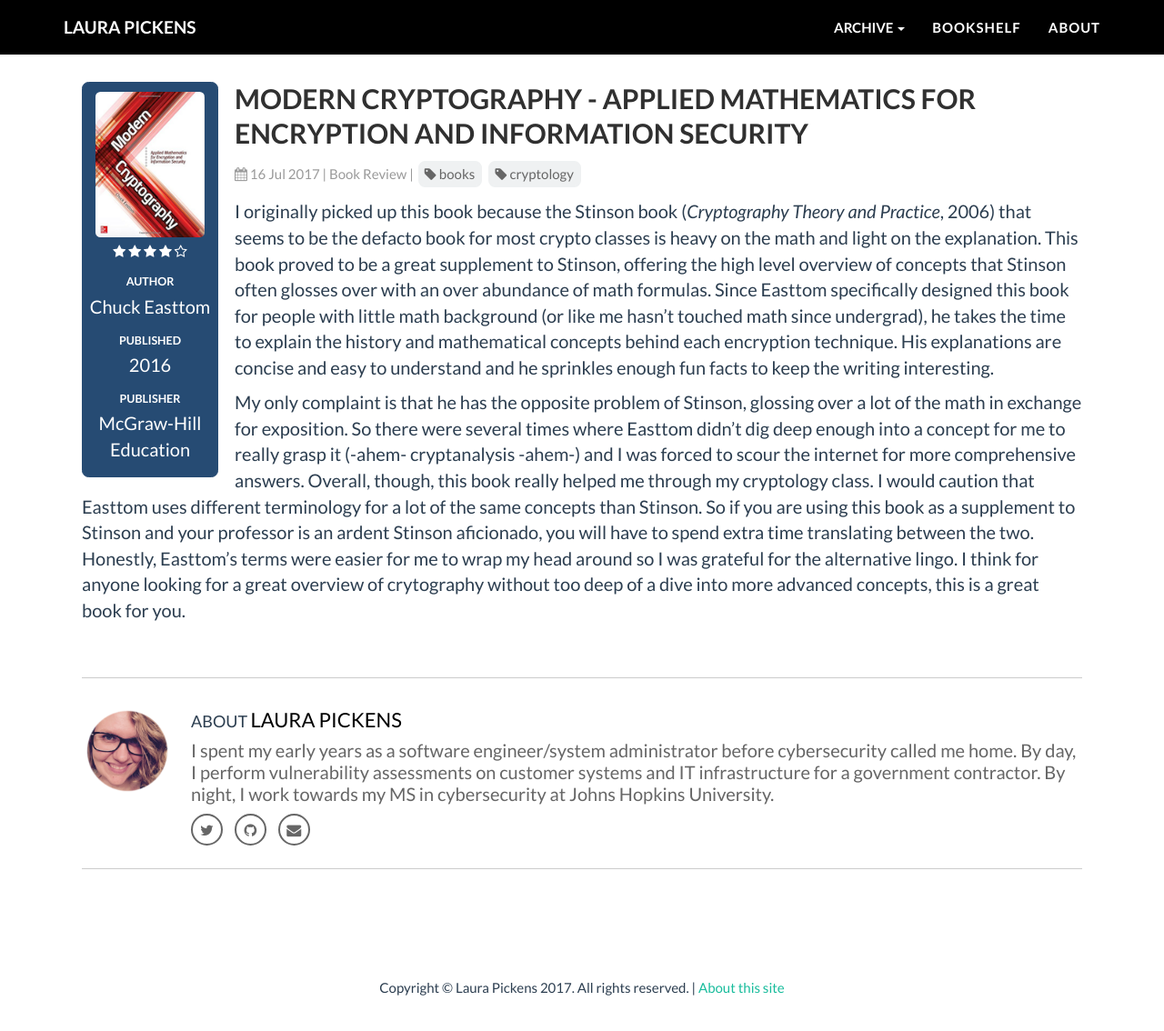
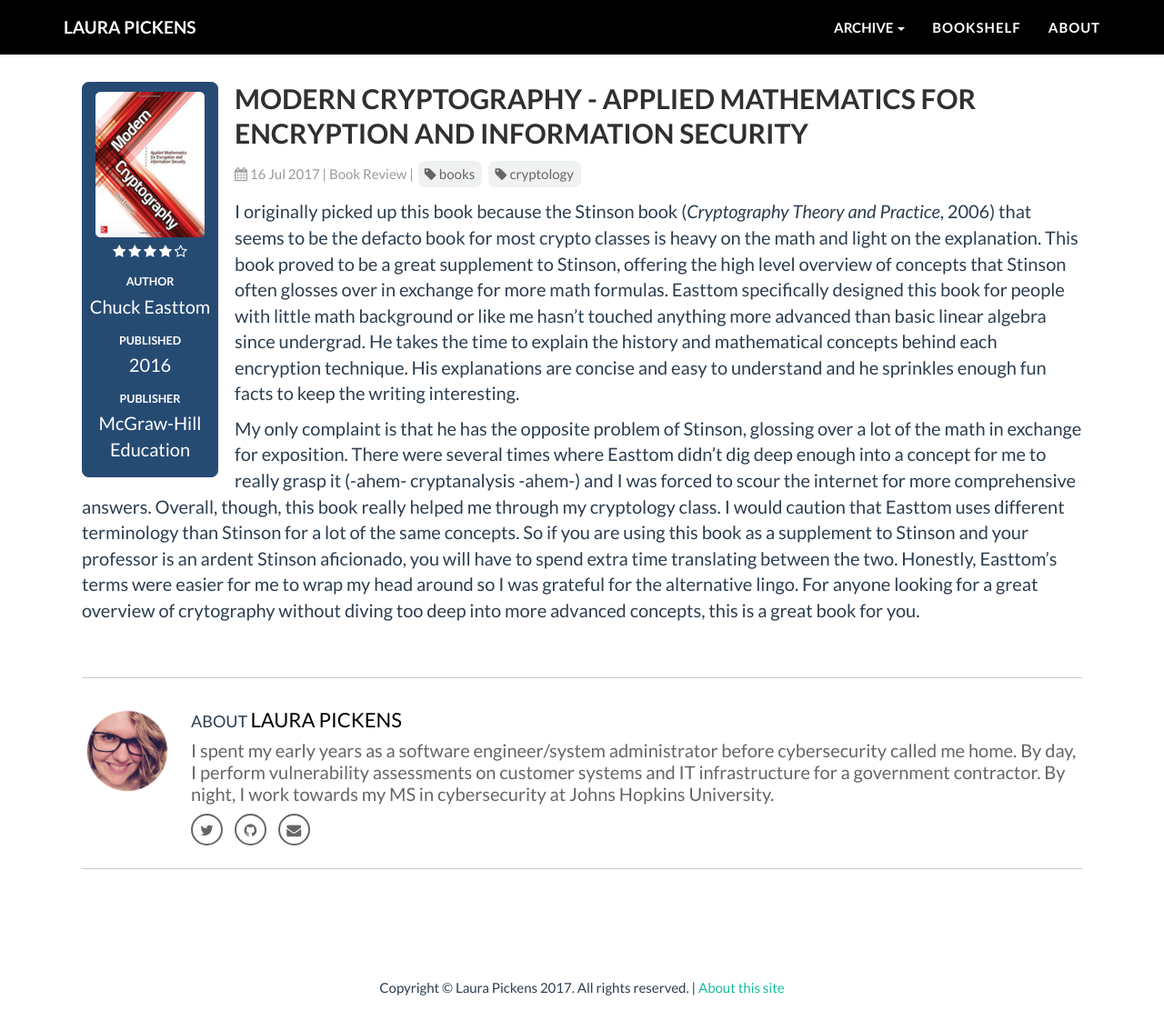
Before and after one commit to lpickens03/lpickens03.github.io, a Jekyll site: the page built from _posts/2017-07-16-moderncryptography.md, in a window 1280 px wide and 1197 px high. Shown: the top 1134 px of the window at 91% size. Built offline with Jekyll 4.4.1, drawn with Linux system fonts in a browser that asks for light colours; nearby versions of some CDN libraries; some web fonts are replaced.

Commit message:
proofreading fixes

```diff
--- a/_posts/2017-07-16-moderncryptography.md
+++ b/_posts/2017-07-16-moderncryptography.md
@@ -11,6 +11,6 @@ published: 2016
 publisher: McGraw-Hill Education
 ---
 
-I originally picked up this book because the Stinson book (<i>Cryptography Theory and Practice</i>, 2006) that seems to be the defacto book for most crypto classes is heavy on the math and light on the explanation. This book proved to be a great supplement to Stinson, offering the high level overview of concepts that Stinson often glosses over with an over abundance of math formulas. Since Easttom specifically designed this book for people with little math background (or like me hasn't touched math since undergrad), he takes the time to explain the history and mathematical concepts behind each encryption technique. His explanations are concise and easy to understand and he sprinkles enough fun facts to keep the writing interesting.
+I originally picked up this book because the Stinson book (<i>Cryptography Theory and Practice</i>, 2006) that seems to be the defacto book for most crypto classes is heavy on the math and light on the explanation. This book proved to be a great supplement to Stinson, offering the high level overview of concepts that Stinson often glosses over in exchange for more math formulas. Easttom specifically designed this book for people with little math background or like me hasn't touched anything more advanced than basic linear algebra since undergrad. He takes the time to explain the history and mathematical concepts behind each encryption technique. His explanations are concise and easy to understand and he sprinkles enough fun facts to keep the writing interesting.
 
-My only complaint is that he has the opposite problem of Stinson, glossing over a lot of the math in exchange for exposition. So there were several times where Easttom didn't dig deep enough into a concept for me to really grasp it (-ahem- cryptanalysis -ahem-) and I was forced to scour the internet for more comprehensive answers. Overall, though, this book really helped me through my cryptology class. I would caution that Easttom uses different terminology for a lot of the same concepts than Stinson. So if you are using this book as a supplement to Stinson and your professor is an ardent Stinson aficionado, you will have to spend extra time translating between the two. Honestly, Easttom's terms were easier for me to wrap my head around so I was grateful for the alternative lingo. I think for anyone looking for a great overview of crytography without too deep of a dive into more advanced concepts, this is a great book for you.
+My only complaint is that he has the opposite problem of Stinson, glossing over a lot of the math in exchange for exposition. There were several times where Easttom didn't dig deep enough into a concept for me to really grasp it (-ahem- cryptanalysis -ahem-) and I was forced to scour the internet for more comprehensive answers. Overall, though, this book really helped me through my cryptology class. I would caution that Easttom uses different terminology than Stinson for a lot of the same concepts. So if you are using this book as a supplement to Stinson and your professor is an ardent Stinson aficionado, you will have to spend extra time translating between the two. Honestly, Easttom's terms were easier for me to wrap my head around so I was grateful for the alternative lingo. For anyone looking for a great overview of crytography without diving too deep into more advanced concepts, this is a great book for you.
```
